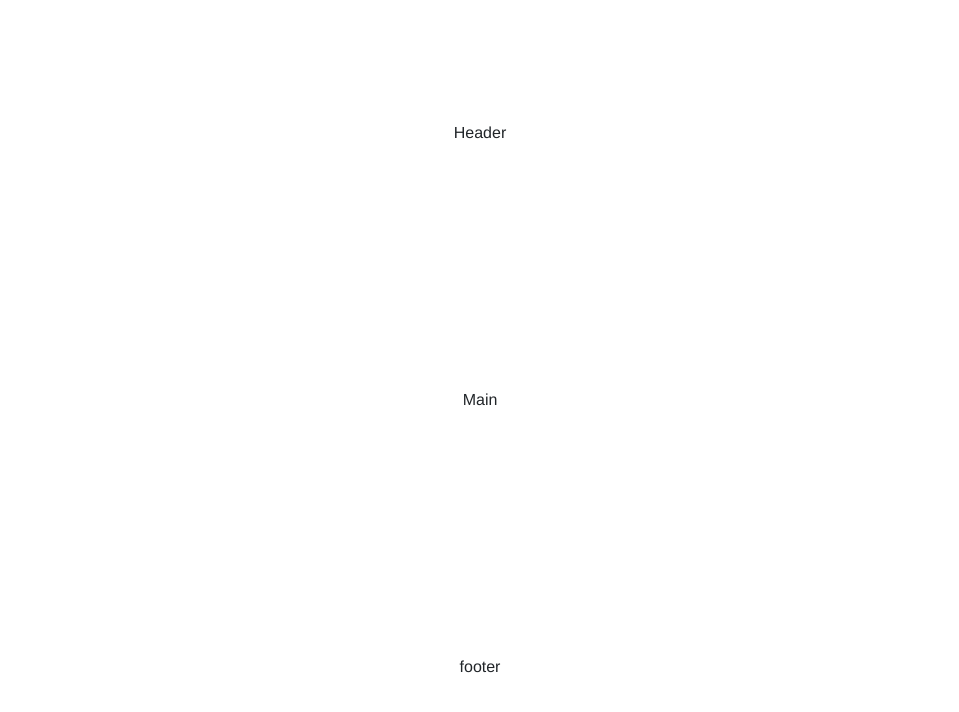
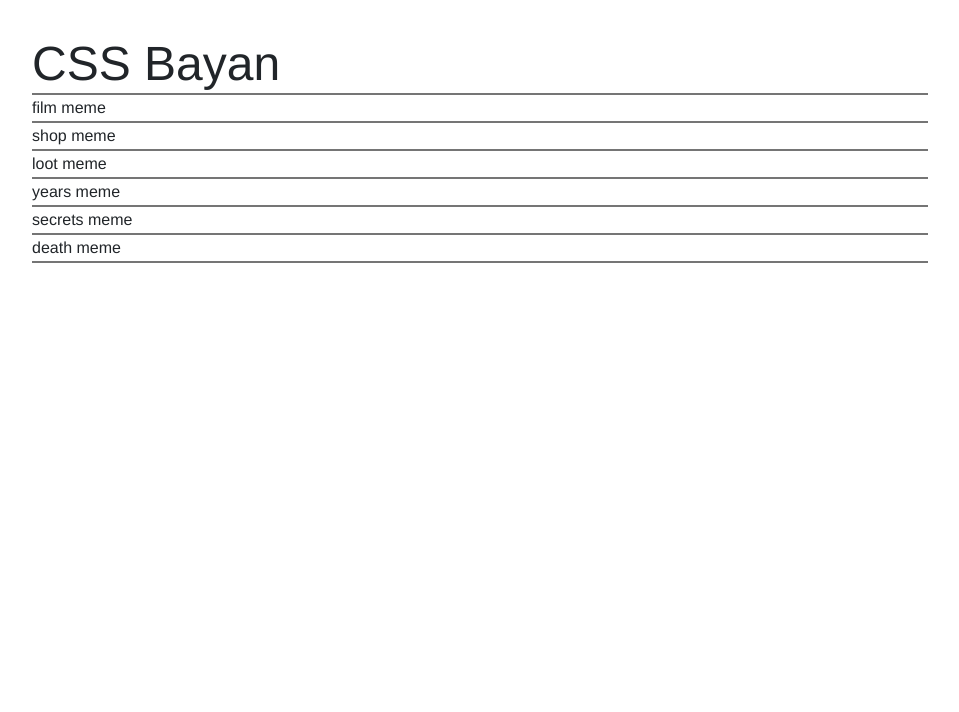
Before and after one commit to WhiteeST/cssBayan, a website built with webpack: page src/index.html in a window 1280 px wide. Shown: the whole page, without its empty margins (160-1119 px from the left). Built offline with nearby package versions, Linux system fonts and the light colour scheme.

Commit message:
feat: base markup and styles

```diff
--- a/src/index.html
+++ b/src/index.html
@@ -5,20 +5,38 @@
   <meta charset="UTF-8">
   <meta http-equiv="X-UA-Compatible" content="IE=edge">
   <meta name="viewport" content="width=device-width, initial-scale=1.0">
-  <title>Songbird</title>
+  <title>cssBayan</title>
 </head>
 
 <body>
   <div class="content-container">
-    <header class="header">
-      Header
-    </header>
-    <main class="main">
-      Main
-    </main>
-    <footer class="footer">
-      footer
-    </footer>
+    <h1 class="h1-title">CSS Bayan</h1>
+    <ul class="memes-list">
+      <li class="memes-list_item">
+        film meme
+        <img src="./assets/img/film.jpg" alt="film meme">
+      </li>
+      <li class="memes-list_item">
+        shop meme
+        <img src="./assets/img/shop.jpg" alt="shop meme">
+      </li>
+      <li class="memes-list_item">
+        loot meme
+        <img src="./assets/img/loot.jpg" alt="loot meme">
+      </li>
+      <li class="memes-list_item">
+        years meme
+        <img src="./assets/img/years.jpg" alt="years meme">
+      </li>
+      <li class="memes-list_item">
+        secrets meme
+        <img src="./assets/img/secrets.jpg" alt="secrets meme">
+      </li>
+      <li class="memes-list_item">
+        death meme
+        <img src="./assets/img/death.jpg" alt="death meme">
+      </li>
+    </ul>
   </div>
 </body>
 
--- a/src/styles/style.scss
+++ b/src/styles/style.scss
@@ -12,9 +12,59 @@ body {
 }
 
 .content-container {
-  min-height: 100vh;
+  margin: 0 auto;
+  padding: 5vh 5vw 0;
+  width: 80%;
+  // min-height: 100vh;
+}
+
+.memes-list {
   display: flex;
   flex-direction: column;
-  justify-content: space-around;
-  align-items: center;
+  // align-items: center;
+  justify-content: center;
+
 }
+
+.memes-list_item {
+  margin-top: 5px;
+
+  img {
+    display: none;
+    width: 60%;
+    margin: 0 auto;
+
+    // &:active {
+    //   display: block;
+    // }
+  }
+
+  &::after {
+    content: "";
+    display: block;
+    height: 2px;
+    background-color: rgb(117, 117, 117);
+    margin-top: 5px;
+  }
+
+  &:hover {
+    cursor: pointer;
+  }
+
+  &:hover img {
+    display: block;
+  }
+
+}
+
+.h1-title {
+  font-size: 3rem;
+
+  &::after {
+    content: "";
+    display: block;
+    height: 2px;
+    background-color: rgb(117, 117, 117);
+    margin-top: 5px;
+  }
+}
```
Also changed, not shown: src/assets/img/accordion.png (deleted), src/assets/img/clickActiveItem.gif (deleted), src/assets/img/commonHover.gif (deleted), src/assets/img/death.jpg (added), src/assets/img/film.jpg (added), src/assets/img/hoverOverItem.gif (deleted), src/assets/img/loot.jpg (added), src/assets/img/secrets.jpg (added), src/assets/img/shop.jpg (added), src/assets/img/years.jpg (added).
